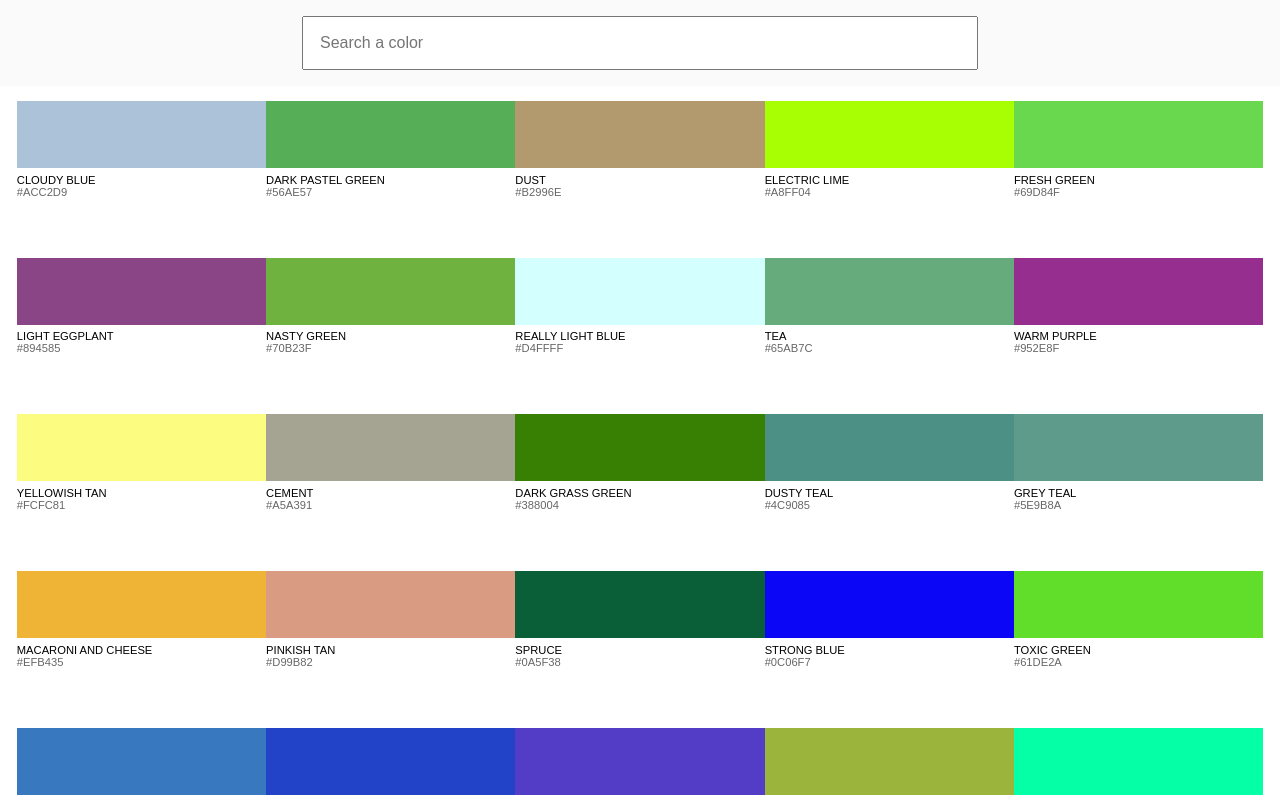
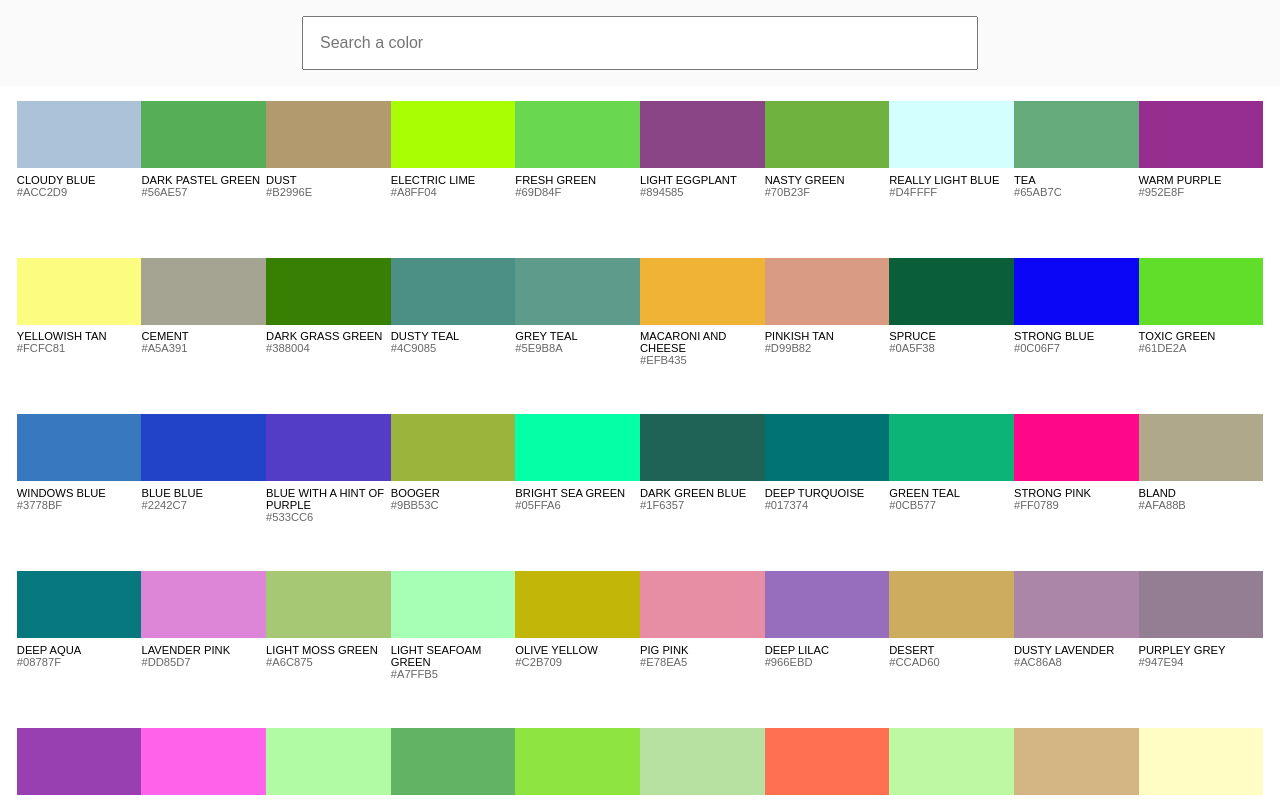
Before and after one commit to karisabinemalmin/react-color-search, a React (Create React App) app: page / in a window 1280 px wide. Shown: the top 800 px of the page. Built offline with nearby package versions, Linux system fonts and the light colour scheme.

Commit message:
Flexbox fix

```diff
--- a/src/App.css
+++ b/src/App.css
@@ -33,9 +33,28 @@ ul {
 ul li {
   flex: 1 1 auto;
   list-style: none;
-  min-width: 20%;
+  width: 50%;
   margin: 0 0 1em;
 }
+@media (min-width: 400px) {
+  ul li {
+    width: auto;
+    width: 30%;
+  }
+}
+@media (min-width: 768px) {
+  ul li {
+    width: auto;
+    width: 15%;
+  }
+}
+@media (min-width: 1024px) {
+  ul li {
+    width: auto;
+    width: 10%;
+  }
+}
+
 ul li span {
   width: 100%;
   height: 6em;
```
